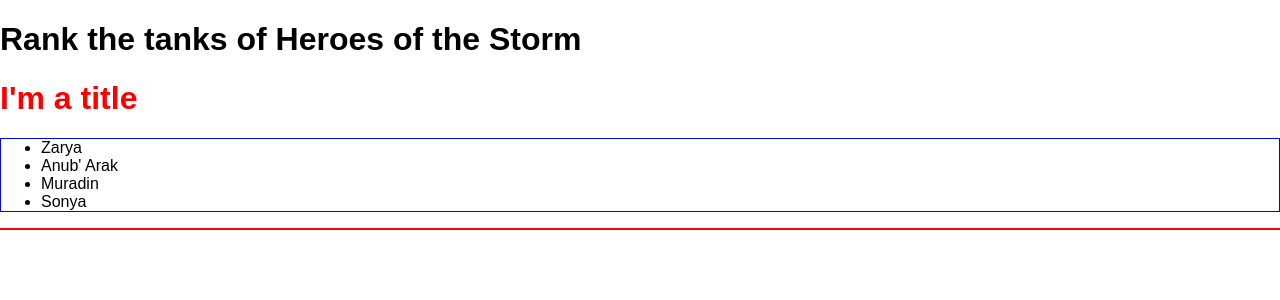
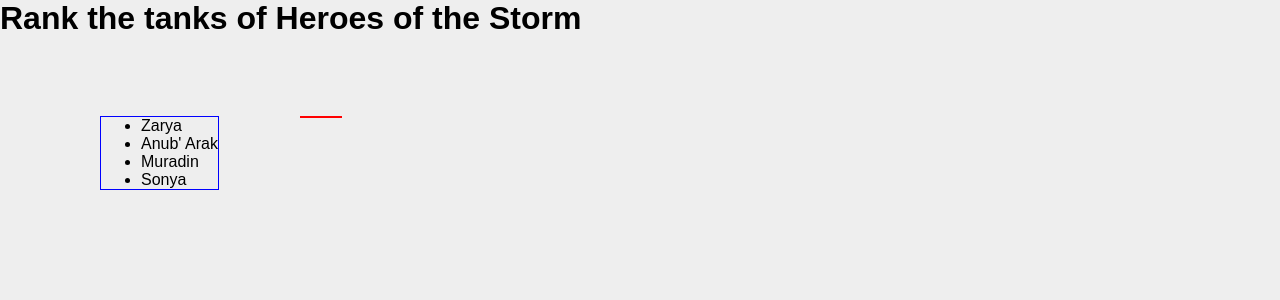
Before and after one commit to kyledavid/hots-rank-redux, a React (Create React App) app: page / in a window 1280 px wide. Shown: the top 300 px of the page. Built offline with nearby package versions, Linux system fonts and the light colour scheme.

Commit message:
added coordinates component for testing. selected hero centers over cursor

```diff
--- a/src/components/App.js
+++ b/src/components/App.js
@@ -1,4 +1,5 @@
 import React, { Component } from 'react'
+import Coordinates from './Coordinates'
 import Header from './Header'
 import RankedList from './RankedList'
 import SelectedHero from './SelectedHero'
@@ -55,8 +56,9 @@
         onMouseUp={this.handleMouseUp}
         >
 				<Header />
+        <Coordinates xCoord={this.state.xCoord} yCoord={this.state.yCoord} />
 	      <UnrankedList unrankedList={heroList} handleClick={this.handleUnrankedClick} />
-				<SelectedHero heroName={this.state.selected} xCoord={this.state.xCoord} yCoord={this.state.yCoord}/>
+				<SelectedHero heroName={this.state.selected} xCoord={this.state.xCoord} yCoord={this.state.yCoord} />
 				<RankedList rankedList={this.state.rankedList} />
 			</div>
     ) : <div id="canvas">
--- /dev/null
+++ b/src/components/Coordinates.js
@@ -0,0 +1,6 @@
+import React from 'react'
+
+export default ({xCoord, yCoord}) => (<div>
+    <span>X Coordinate: {xCoord}</span>
+    <span>Y Coordinate: {yCoord}</span>
+  </div>)
--- a/src/components/Header.js
+++ b/src/components/Header.js
@@ -1,3 +1,6 @@
 import React from 'react'
 
-export default () => <h1>Rank the tanks of Heroes of the Storm</h1>
+const style = {
+  marginTop: 0,
+}
+export default () => <h1 style={style}>Rank the tanks of Heroes of the Storm</h1>
--- a/src/components/SelectedHero.js
+++ b/src/components/SelectedHero.js
@@ -7,6 +7,7 @@
     top: yCoord,
     left: xCoord,
     position: 'absolute',
+    transform: 'translateY(-100%)',
   }
   return (
     <SelHero style={compStyle}><li>{heroName}</li></SelHero>
--- a/src/components/UnrankedList.js
+++ b/src/components/UnrankedList.js
@@ -16,19 +16,17 @@
 		if (this.state.active) {
 			return (
 			<div>
-				<Title>I'm a title</Title>
 				<SelectedHero heroName={this.state.active}/>
 				<UList>
-					{unrankedList.map((item, i) => <li key={i} onClick={() => { this.props.handleClick(item) }}>{item}</li>)}
+					{unrankedList.map((item, i) => <li key={i} onMouseDown={() => { this.props.handleClick(item) }}>{item}</li>)}
 				</UList>
 			</div>
 		)
 		} else {
 			return (
 			<div>
-				<Title>I'm a title</Title>
 				<UList>
-					{unrankedList.map((item, i) => <li key={i} onClick={() => { this.props.handleClick(item) }}>{item}</li>)}
+					{unrankedList.map((item, i) => <li key={i} onMouseDown={() => { this.props.handleClick(item) }}>{item}</li>)}
 				</UList>
 			</div>
 		)
--- a/src/components/styled.js
+++ b/src/components/styled.js
@@ -2,14 +2,21 @@
 
 export const UList = styled.ul`
 border: 1px solid blue;
+position: absolute;
+top: 100px;
+left: 100px;
 `
 
 export const RList = styled.ul`
 border: 1px solid red;
+position: absolute;
+top: 100px;
+left: 300px;
 `
 export const Title = styled.h1`
 color: red;
 `
 export const SelHero = styled.ul`
+background-color: rgba(255, 100, 100, .3);
 color: green;
 `
--- a/src/css/App.css
+++ b/src/css/App.css
@@ -1,3 +1,9 @@
+#canvas {
+  background-color: rgba(200,200,200, .3);
+  min-height: 100vh;
+  position: relative;
+}
+
 .App {
   text-align: center;
 }
```
